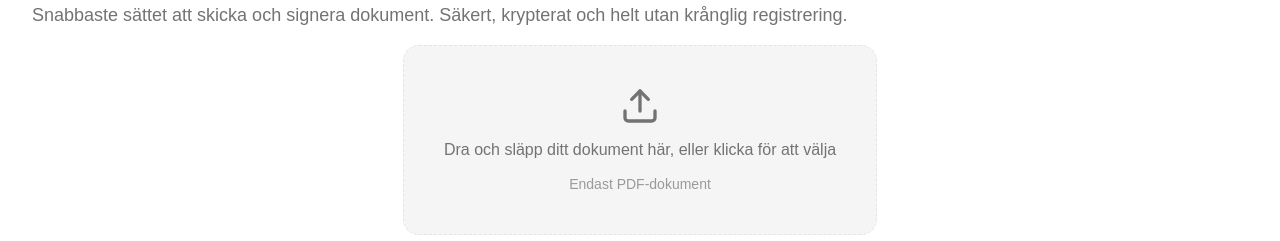
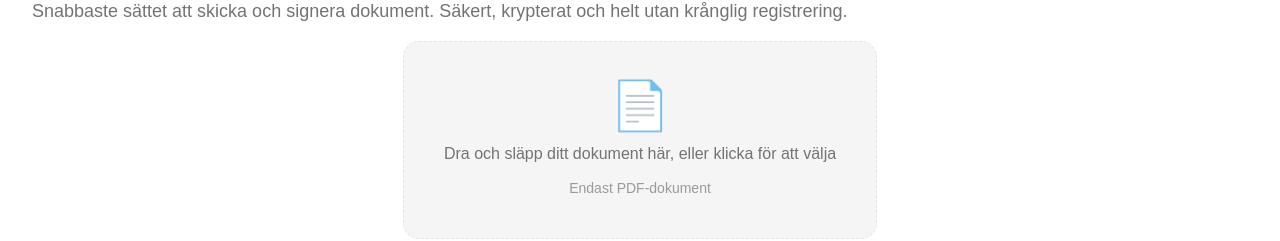
Before and after one commit to evilpaper/thesigningoffice, a Next.js app: page / in a window 1280 px wide. Shown: the part 322-563 px from the top of the page. Built offline with nearby package versions, Linux system fonts and the light colour scheme.

Commit message:
feat: put back document emoji, more alive then flat icon

```diff
--- a/src/components/dropzone.tsx
+++ b/src/components/dropzone.tsx
@@ -21,42 +21,6 @@ function acceptError(accept: string): string {
     return "Ogiltig filtyp. Endast PDF.";
   }
   return `Ogiltig filtyp. Accepteras: ${accept}`;
-}
-
-function UploadIcon() {
-  return (
-    <svg
-      width="40"
-      height="40"
-      viewBox="0 0 24 24"
-      fill="none"
-      xmlns="http://www.w3.org/2000/svg"
-      aria-hidden="true"
-      className="text-muted-foreground"
-    >
-      <path
-        d="M21 15v4a2 2 0 0 1-2 2H5a2 2 0 0 1-2-2v-4"
-        stroke="currentColor"
-        strokeWidth="2"
-        strokeLinecap="round"
-        strokeLinejoin="round"
-      />
-      <path
-        d="M17 8l-5-5-5 5"
-        stroke="currentColor"
-        strokeWidth="2"
-        strokeLinecap="round"
-        strokeLinejoin="round"
-      />
-      <path
-        d="M12 3v12"
-        stroke="currentColor"
-        strokeWidth="2"
-        strokeLinecap="round"
-        strokeLinejoin="round"
-      />
-    </svg>
-  );
 }
 
 export default function Dropzone({
@@ -149,7 +113,9 @@ export default function Dropzone({
           }
         `}
       >
-        <UploadIcon />
+        <span className="text-5xl select-none" aria-hidden="true">
+          📄
+        </span>
 
         <p className="text-muted-foreground text-base text-center">
           {isDragging
```
